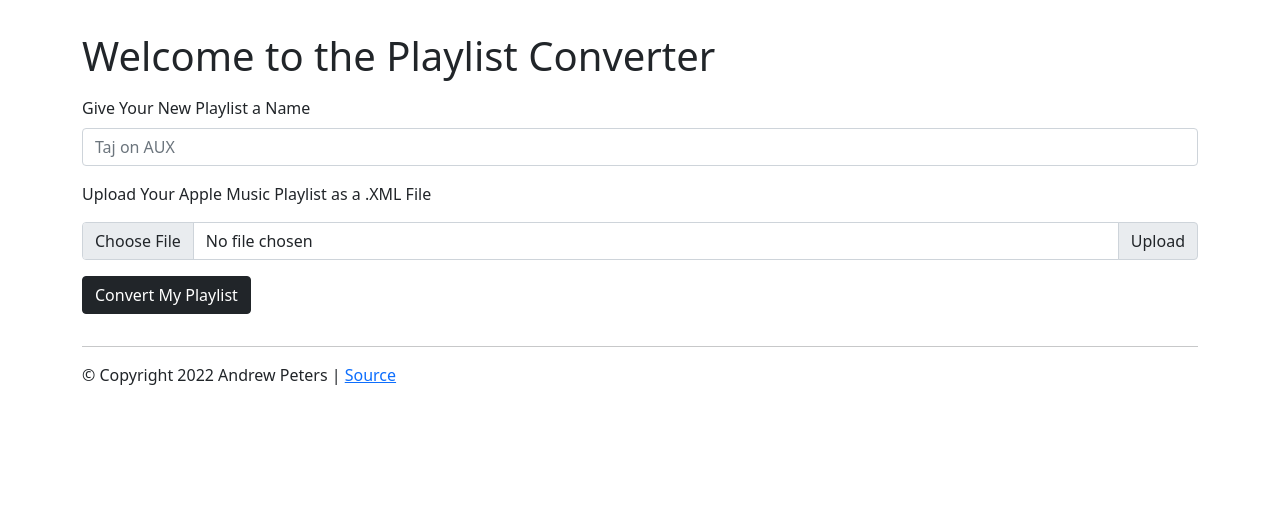
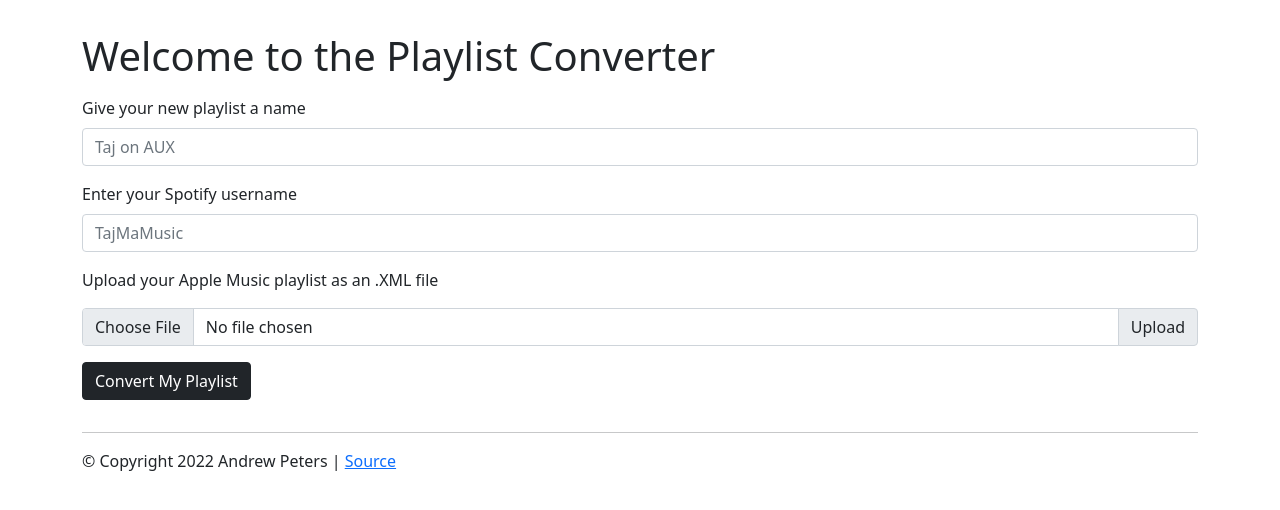
Before and after one commit to emm331/AppleMusicToSpotify, a Flask app: page /convert in a window 1280 px wide. Shown: the part 67-577 px from the top of the page. Run offline with Flask 2, Linux system fonts and the light colour scheme; some libraries are stand-ins or nearby versions.

Commit message:
Add username field

```diff
--- a/web_app/templates/convert.html
+++ b/web_app/templates/convert.html
@@ -7,11 +7,16 @@
     <p></p>
 
     <div class="mb-3">
-        <label for="exampleFormControlInput1" class="form-label">Give Your New Playlist a Name</label>
+        <label for="exampleFormControlInput1" class="form-label">Give your new playlist a name</label>
         <input type="text" class="form-control" id="exampleFormControlInput1" placeholder="Taj on AUX">
       </div>
 
-     <p>Upload Your Apple Music Playlist as a .XML File</p>
+      <div class="mb-3">
+        <label for="exampleFormControlInput1" class="form-label">Enter your Spotify username</label>
+        <input type="text" class="form-control" id="exampleFormControlInput1" placeholder="TajMaMusic">
+      </div>
+
+     <p>Upload your Apple Music playlist as an .XML file</p>
 
     <div class="input-group mb-3">
         <input type="file" class="form-control" id="inputGroupFile02">
```
